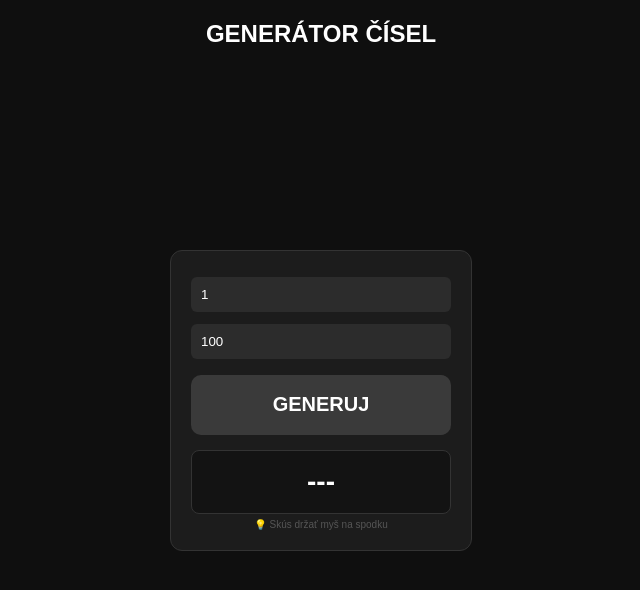
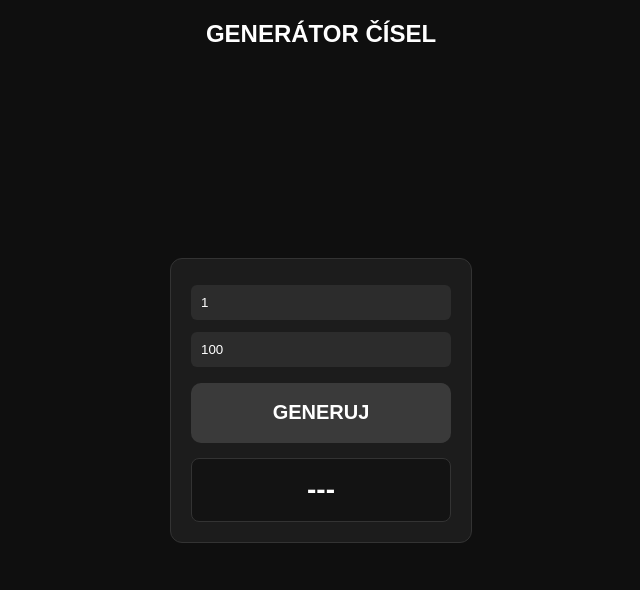
Before and after one commit to Bran-4/generator, a plain HTML site: page index.html in a window 1280 px wide. Shown: the whole page, without its empty margins (319-959 px from the left). Drawn offline with Linux system fonts and the light colour scheme.

Commit message:
Update index.html

```diff
--- a/index.html
+++ b/index.html
@@ -153,7 +153,6 @@
 
     <div class="output" id="out">---</div>
 
-    <div class="hint">💡 Skús držať myš na spodku</div>
 </div>
 
 <!-- neviditeľná zóna na odhalenie tajného menu -->
```
